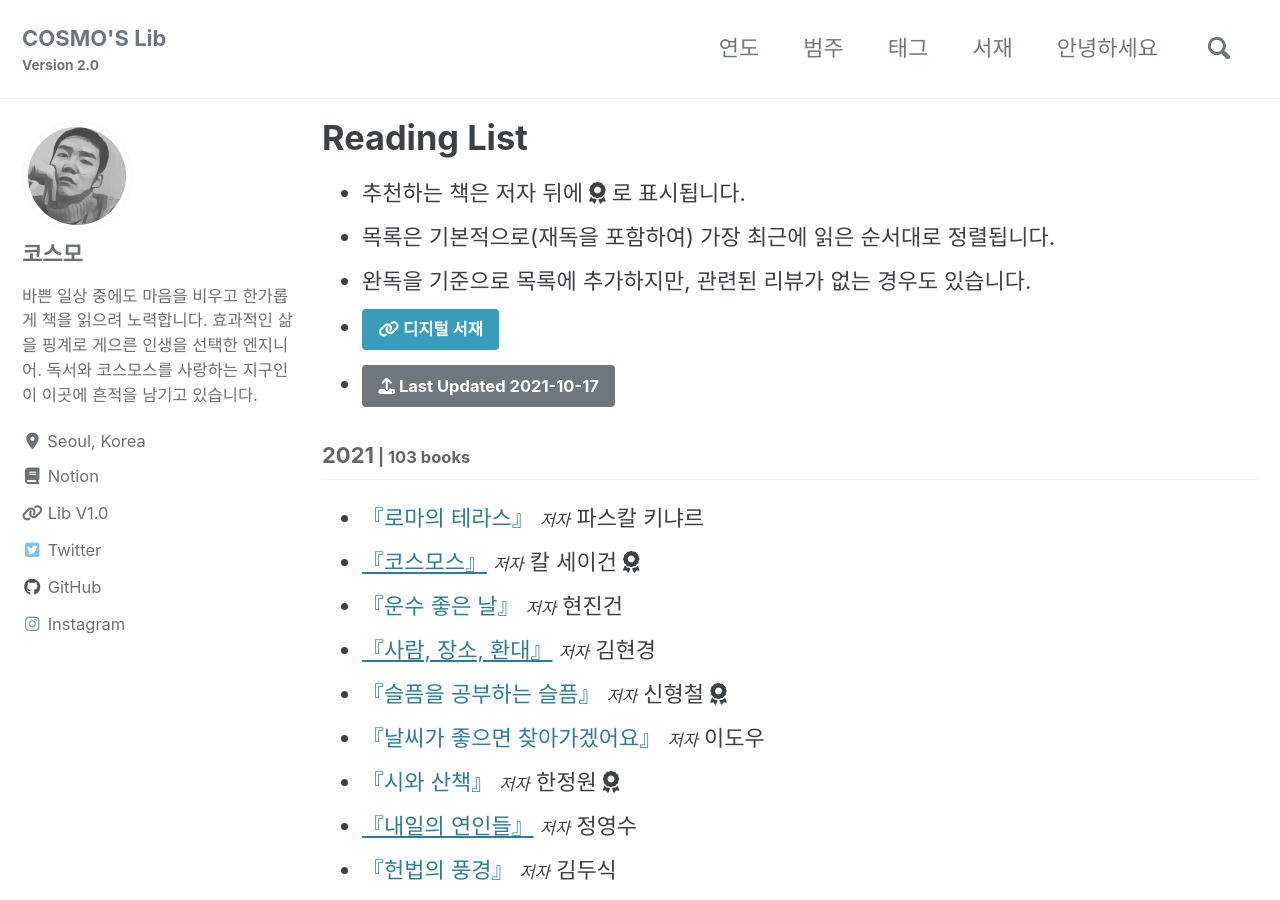
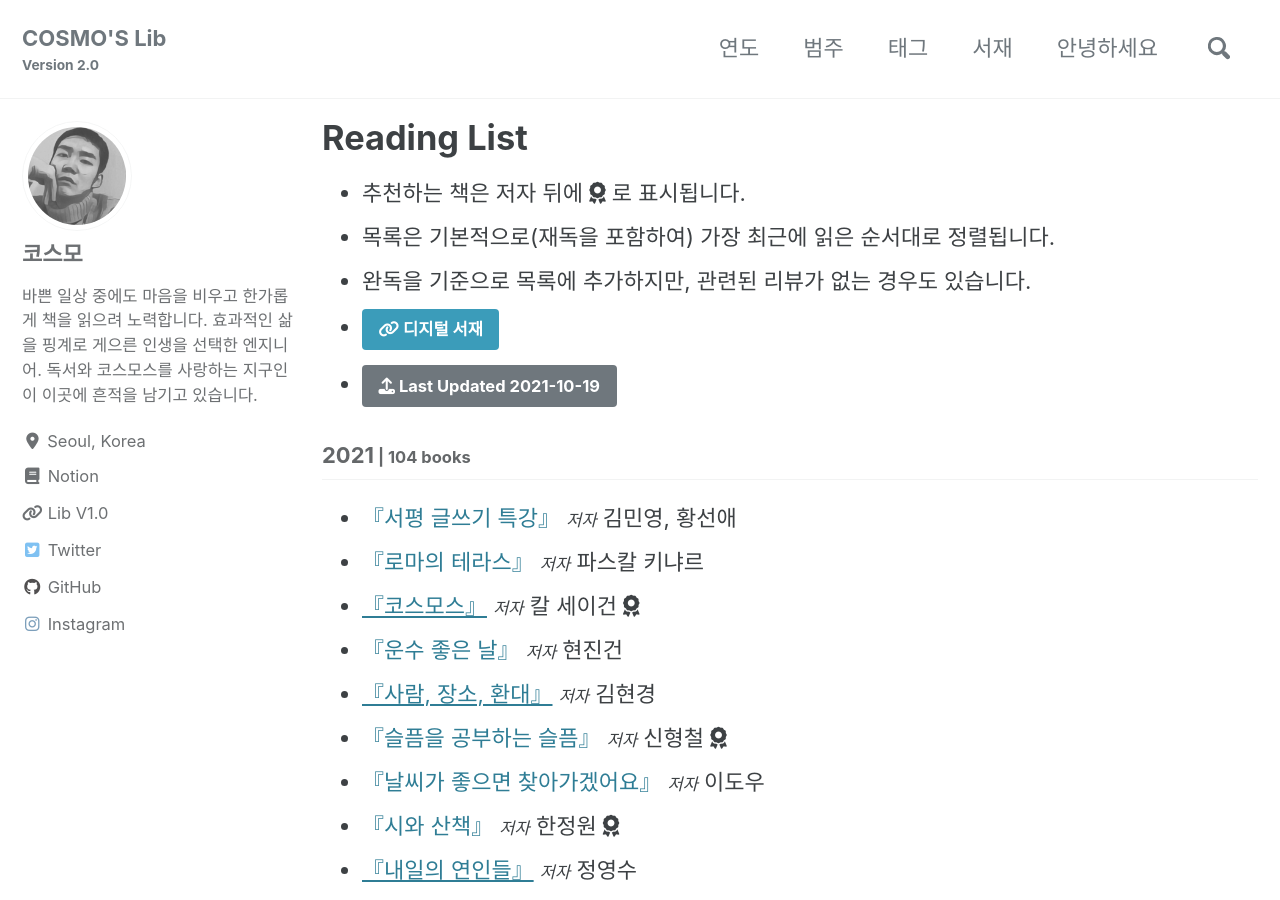
Before and after one commit to deftone2000/cosmo-s-archive, a Jekyll site: the page built from _pages/reading-list.html, in a window 1280 px wide and 900 px high. Built offline with Jekyll 4.4.1, drawn with Linux system fonts in a browser that asks for light colours; cached includes are drawn as plain includes; nearby versions of some CDN libraries; comment, search, counter and statistics services are not loaded; a style sheet for code colours, icons or effects is not loaded.

Commit message:
no message

```diff
--- a/_data/reading.yml
+++ b/_data/reading.yml
@@ -1,8 +1,18 @@
-lastupdate: 2021-10-17
+lastupdate: 2021-10-19
 
 list:
   - year: "2021"
     books:
+
+      - title: "서평 글쓰기 특강"
+        ori_title:
+        author: 김민영, 황선애
+        post_title:
+        cover:
+        trans:
+        pub:
+        pub_info:
+        post_link:
 
       - title: "로마의 테라스"
         ori_title:
```
